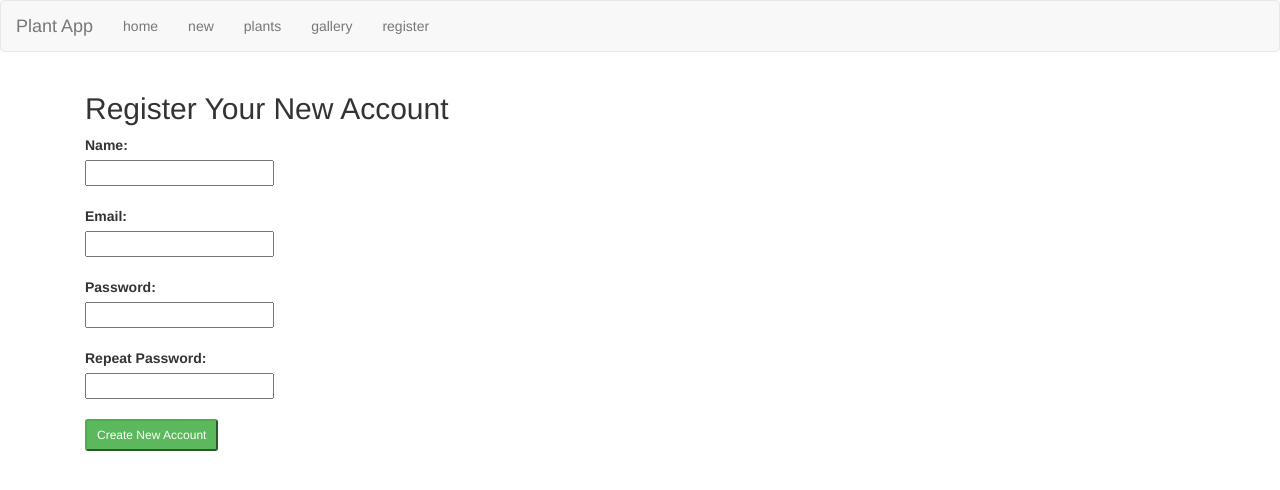
After one commit to estherjsuh/plants, a Flask app: page /register in a window 1280 px wide. The commit adds this page. Shown: the top 490 px of the page. Run offline with Flask 2, Linux system fonts and the light colour scheme; some libraries are stand-ins or nearby versions.

Commit message:
add user registration; added unit testing

```diff
--- a/db_create.py
+++ b/db_create.py
@@ -1,5 +1,6 @@
 from project import db
-from project.models import Plants
+from project.models import Plants, User
+
 
 db.create_all()
 #
--- a/project/__init__.py
+++ b/project/__init__.py
@@ -23,6 +23,8 @@ db = SQLAlchemy(app) #db instance
 
 ##BLUEPRINTS##
 from project.plants.views import plants_blueprint
+from project.users.views import users_blueprint
 
 #register the blueprints
 app.register_blueprint(plants_blueprint)
+app.register_blueprint(users_blueprint)
--- a/project/plants/views.py
+++ b/project/plants/views.py
@@ -5,7 +5,7 @@ from project import db, app
 from werkzeug.utils import secure_filename
 import os
 ###CONFIG###
-plants_blueprint = Blueprint('plants', __name__, template_folder='templates')
+plants_blueprint = Blueprint('plants', __name__)
 
 ALLOWED_EXTENSIONS = set(['png', 'jpg', 'jpeg', 'gif'])
 
@@ -109,7 +109,7 @@ def delete(id):
     if request.method=='POST':
         db.session.delete(plant)
         db.session.commit()
-        flash('{}} Delete'.format(plant.plant_name), 'success')
+        flash('{} Deleted'.format(plant.plant_name), 'success')
         return redirect(url_for('plants.all'))
     else:
         flask('Could not delete {}'.format(plant.plant_name), 'error')
--- a/project/plants/templates/layout.html
+++ b/project/templates/layout.html
@@ -19,6 +19,7 @@
       <li><a href="new">new</a></li>
       <li><a href="plants">plants</a></li>
       <li><a href="gallery">gallery</a></li>
+      <li><a href="register">register</a><li>
     </ul>
   </div>
 </nav>
--- /dev/null
+++ b/project/templates/register.html
@@ -0,0 +1,26 @@
+{% extends 'layout.html' %}
+{% from "_form_macros.html" import render_field %}
+
+{%block content%}
+<div class="container">
+
+    <h2> Register Your New Account </h2>
+
+      <form action="{{ url_for('users.register') }}" method="post">
+        {{form.csrf_token}}
+
+      <dl>
+        {{render_field(form.name)}}
+        <br>
+        {{render_field(form.email)}}
+        <br>
+        {{render_field(form.password)}}
+        <br>
+        {{render_field(form.confirm)}}
+      </dl>
+
+        <button class="btn-sm btn-success" type="submit">Create New Account</button>
+      </form>
+</div>
+
+{% endblock %}
--- /dev/null
+++ b/project/users/forms.py
@@ -0,0 +1,9 @@
+from flask_wtf import FlaskForm
+from wtforms import StringField, PasswordField
+from wtforms.validators import DataRequired, Length, EqualTo, Email
+
+class RegisterForm(FlaskForm):
+    name = StringField('Name', validators=[DataRequired()])
+    email = StringField('Email', validators=[DataRequired(), Email()])
+    password = PasswordField('Password', validators=[DataRequired(), Length(min=8, max=35)])
+    confirm = PasswordField('Repeat Password', validators=[DataRequired()])
--- /dev/null
+++ b/project/users/views.py
@@ -0,0 +1,25 @@
+from flask import render_template, Blueprint, request, redirect, url_for, flash
+from project.models import User
+from .forms import RegisterForm
+from project import db, app
+from sqlalchemy.exc import IntegrityError
+
+###CONFIG###
+users_blueprint = Blueprint('users', __name__)
+
+@users_blueprint.route('/register', methods= ['GET', 'POST'])
+def register():
+    form = RegisterForm(request.form)
+    if request.method == 'POST':
+        if form.validate_on_submit():
+            try:
+                new_user = User(form.name.data, form.email.data, form.password.data)
+                new_user.authenticated = True
+                db.session.add(new_user)
+                db.session.commit()
+                flash('Registration Success!', 'success')
+                return redirect(url_for('plants.all'))
+            except IntegrityError:
+                db.session.rollback()
+                flash('Email {} already exists'.format(form.email.data), 'error')
+    return render_template('register.html', form=form)
--- a/requirements.txt
+++ b/requirements.txt
@@ -1,5 +1,6 @@
 aniso8601==8.0.0
 click==7.1.1
+coverage==5.1
 Flask==1.1.2
 Flask-RESTful==0.3.8
 Flask-SQLAlchemy==2.4.1
@@ -8,6 +9,7 @@ Flask-WTF==0.14.3
 itsdangerous==1.1.0
 Jinja2==2.11.1
 MarkupSafe==1.1.1
+nose2==0.9.2
 psycopg2-binary==2.8.5
 pytz==2019.3
 six==1.14.0
```
Also changed, not shown: project/models.py (+13 -0 lines), project/tests/test_users.py (added, +55 -0 lines), project/templates/_form_macros.html (renamed from project/plants/templates/_form_macros.html), project/templates/add_plant.html (renamed from project/plants/templates/add_plant.html), project/templates/edit.html (renamed from project/plants/templates/edit.html), project/templates/gallery.html (renamed from project/plants/templates/gallery.html), project/templates/hello.html (renamed from project/plants/templates/hello.html), project/templates/plants.html (renamed from project/plants/templates/plants.html), project/users/__init__.py (added).
